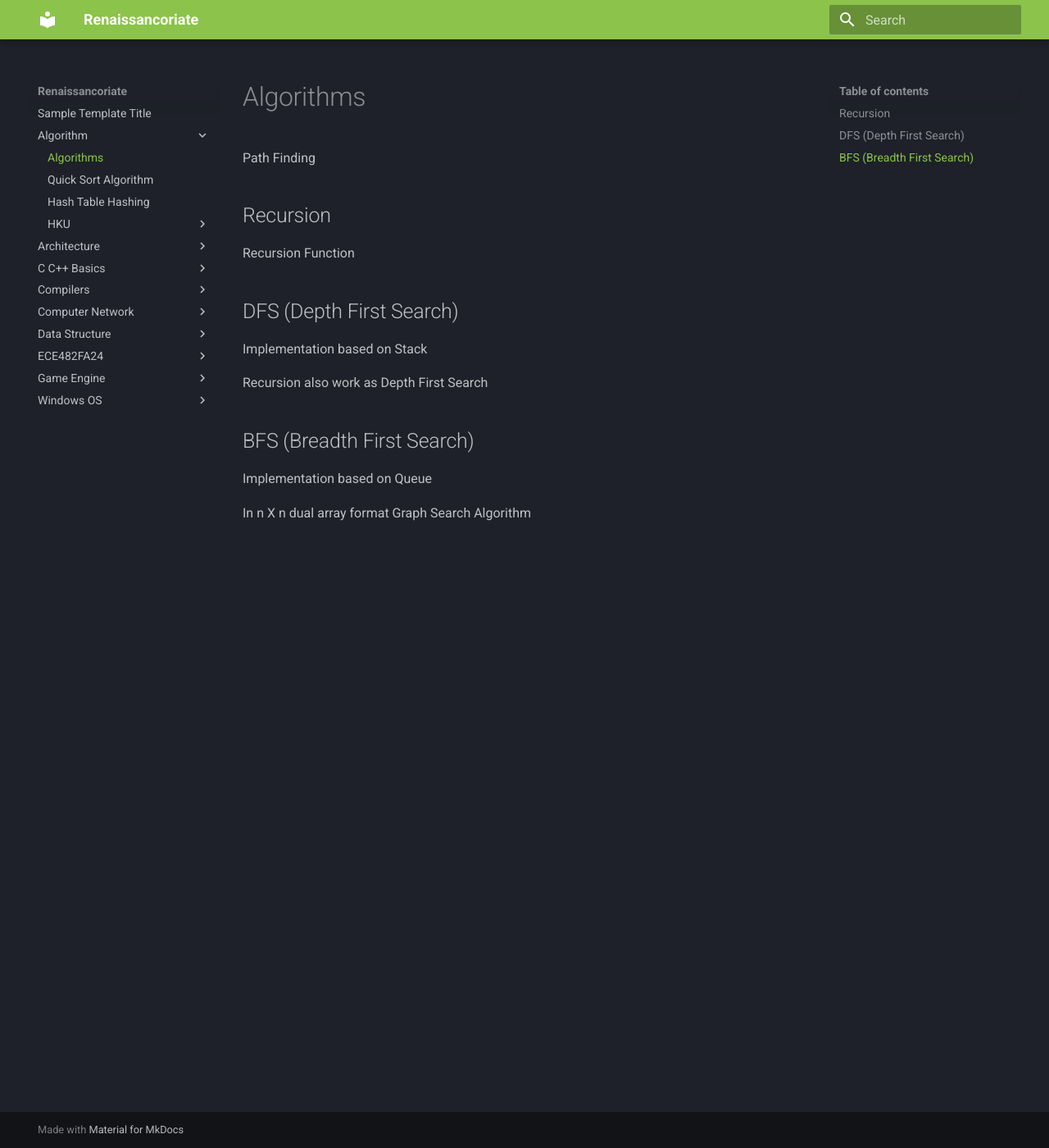
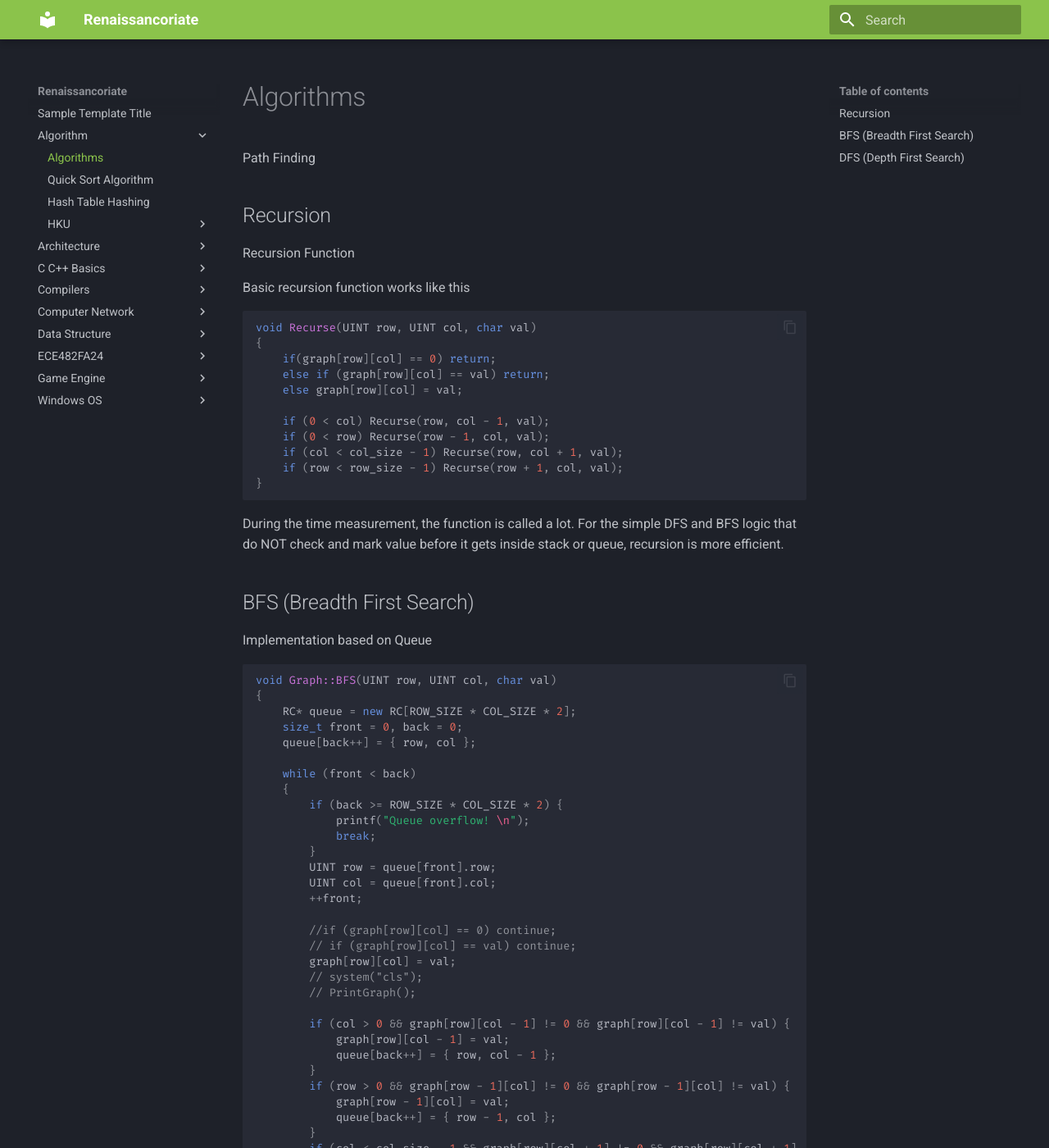
Before and after one commit to renaissancor/renaissancor.github.io, an MkDocs documentation site: the page built from docs/Algorithm/A01.md, in a window 1280 px wide and 1400 px high. Shown: the whole window at 82% size. Built offline with MkDocs 1.6.1 and Material for MkDocs 9.7.7, drawn with Linux system fonts in a browser that asks for light colours; some of the changed text lies outside the part shown.

````diff
--- a/docs/Algorithm/A01.md
+++ b/docs/Algorithm/A01.md
@@ -6,14 +6,143 @@
 
 Recursion Function
 
-## DFS (Depth First Search)
+Basic recursion function works like this
 
-Implementation based on Stack
+```cpp
+void Recurse(UINT row, UINT col, char val)
+{
+    if(graph[row][col] == 0) return;
+    else if (graph[row][col] == val) return;
+    else graph[row][col] = val;
 
-Recursion also work as Depth First Search
+    if (0 < col) Recurse(row, col - 1, val);
+    if (0 < row) Recurse(row - 1, col, val);
+    if (col < col_size - 1) Recurse(row, col + 1, val);
+    if (row < row_size - 1) Recurse(row + 1, col, val);
+}
+```
+
+During the time measurement, the function is called a lot.
+For the simple DFS and BFS logic that do NOT check and mark value
+before it gets inside stack or queue, recursion is more efficient.
+
 
 ## BFS (Breadth First Search)
 
 Implementation based on Queue
 
-In n X n dual array format Graph Search Algorithm
+
+```cpp
+void Graph::BFS(UINT row, UINT col, char val)
+{
+    RC* queue = new RC[ROW_SIZE * COL_SIZE * 2];
+    size_t front = 0, back = 0;
+    queue[back++] = { row, col };
+
+    while (front < back)
+    {
+        if (back >= ROW_SIZE * COL_SIZE * 2) {
+            printf("Queue overflow! \n");
+            break;
+        }
+        UINT row = queue[front].row;
+        UINT col = queue[front].col;
+        ++front;
+
+        //if (graph[row][col] == 0) continue;
+        // if (graph[row][col] == val) continue;
+        graph[row][col] = val;
+        // system("cls");
+        // PrintGraph();
+
+        if (col > 0 && graph[row][col - 1] != 0 && graph[row][col - 1] != val) {
+            graph[row][col - 1] = val;
+            queue[back++] = { row, col - 1 };
+        }
+        if (row > 0 && graph[row - 1][col] != 0 && graph[row - 1][col] != val) {
+            graph[row - 1][col] = val;
+            queue[back++] = { row - 1, col };
+        }
+        if (col < col_size - 1 && graph[row][col + 1] != 0 && graph[row][col + 1] != val) {
+            graph[row][col + 1] = val;
+            queue[back++] = { row, col + 1 };
+        }
+        if (row < row_size - 1 && graph[row + 1][col] != 0 && graph[row + 1][col] != val) {
+            graph[row + 1][col] = val;
+            queue[back++] = { row + 1, col };
+        }
+    }
+
+    delete[] queue;
+}
+```
+
+Since queue input without checking validity or visit of the value has potential to
+make so much input queue that buffer overflow of queue is very likely.
+
+
+## DFS (Depth First Search)
+
+Implementation based on Stack
+
+```cpp
+void Graph::DFS(UINT row, UINT col, char val)
+{
+    RC* stack = new RC[ROW_SIZE * COL_SIZE];
+    size_t top = 0;
+    stack[top++] = { row, col };
+
+    cntjhp = 0;
+    while (top > 0)
+    {
+        cntjhp++;
+        top--;
+        UINT row = stack[top].row;
+        UINT col = stack[top].col;
+
+        // if (graph[row][col] == 0) continue;
+        // if (graph[row][col] == val) continue;
+        graph[row][col] = val;
+        // system("cls");
+        // PrintGraph();
+
+        if (0 < col && graph[row][col - 1] != 0 && graph[row][col - 1] != val) stack[top++] = { row, col - 1 };
+        if (0 < row && graph[row - 1][col] != 0 && graph[row - 1][col] != val) stack[top++] = { row - 1, col };
+        if (col < col_size - 1 && graph[row][col + 1] != 0 && graph[row][col + 1] != val) stack[top++] = { row, col + 1 };
+        if (row < row_size - 1 && graph[row + 1][col] != 0 && graph[row + 1][col] != val) stack[top++] = { row + 1, col };
+
+        // if (0 < col)  stack[top++] = { row, col - 1 };
+		// if (0 < row)  stack[top++] = { row - 1, col };
+        // if (col < col_size - 1) stack[top++] = { row, col + 1 };
+        // if (row < row_size - 1) stack[top++] = { row + 1, col };
+    }
+
+    delete[] stack;
+}
+```
+
+DFS originally had same logic implementation with Recursion, so even function count was exactly identical.
+However, performance could increase if buffer check ignore one.
+
+To improve performance more, stack usage without any handle after access is also useful like this.
+
+```cpp
+if (0 < col && graph[row][col - 1] != 0 && graph[row][col - 1] != val) {
+    stack[top++] = { row, col - 1 };
+	graph[row][col - 1] = val; // mark as visited
+}
+if (0 < row && graph[row - 1][col] != 0 && graph[row - 1][col] != val) {
+    stack[top++] = { row - 1, col };
+	graph[row - 1][col] = val; // mark as visited
+}
+if (col < col_size - 1 && graph[row][col + 1] != 0 && graph[row][col + 1] != val) {
+    stack[top++] = { row, col + 1 };
+	graph[row][col + 1] = val; // mark as visited
+}
+if (row < row_size - 1 && graph[row + 1][col] != 0 && graph[row + 1][col] != val) {
+    stack[top++] = { row + 1, col };
+	graph[row + 1][col] = val; // mark as visited
+}
+```
+
+Instead of marking by stack, this is way much more efficient.
````
Also changed, not shown: docs/Architecture/CA250730.md (added, +260 -0 lines).
